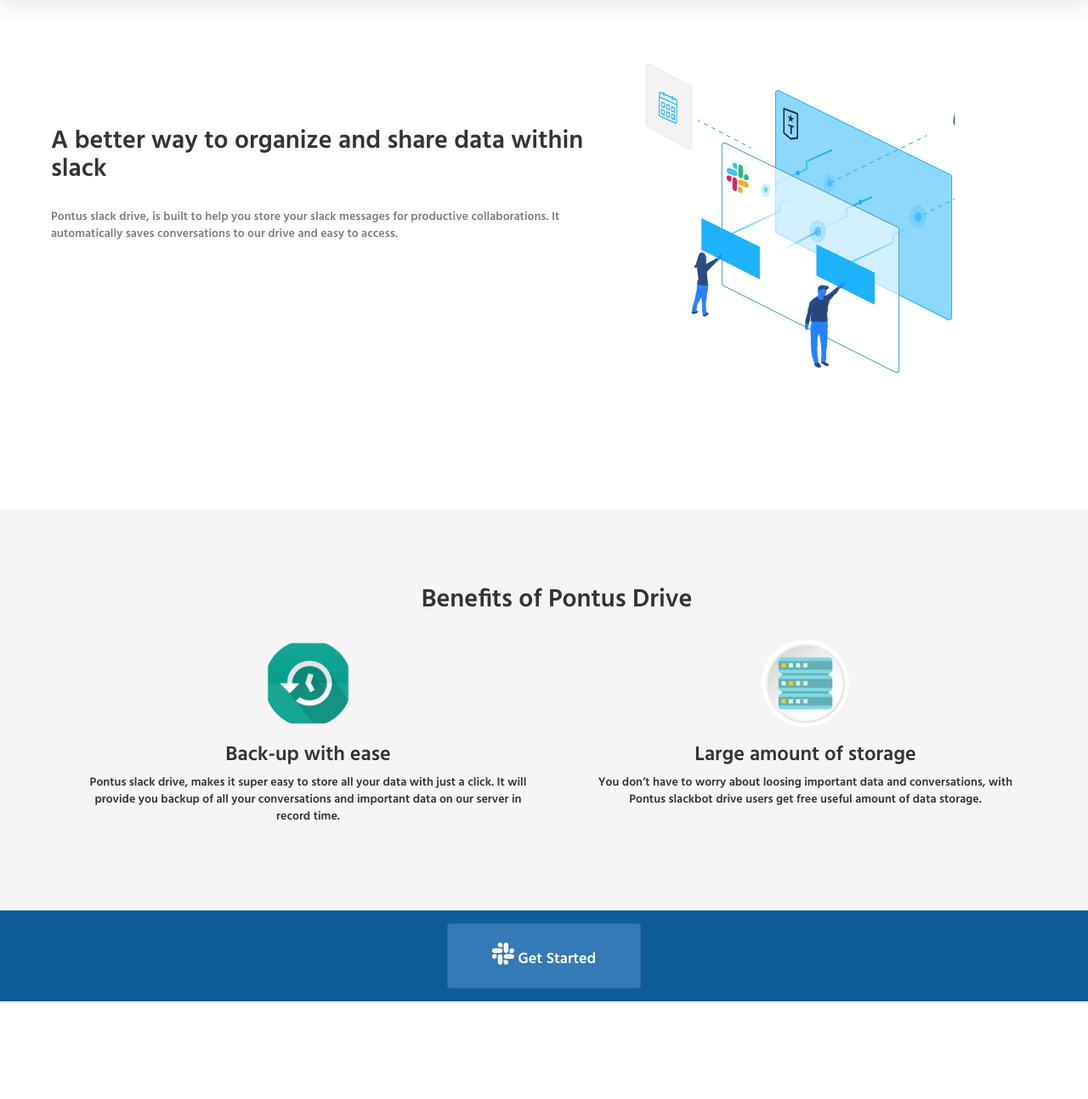
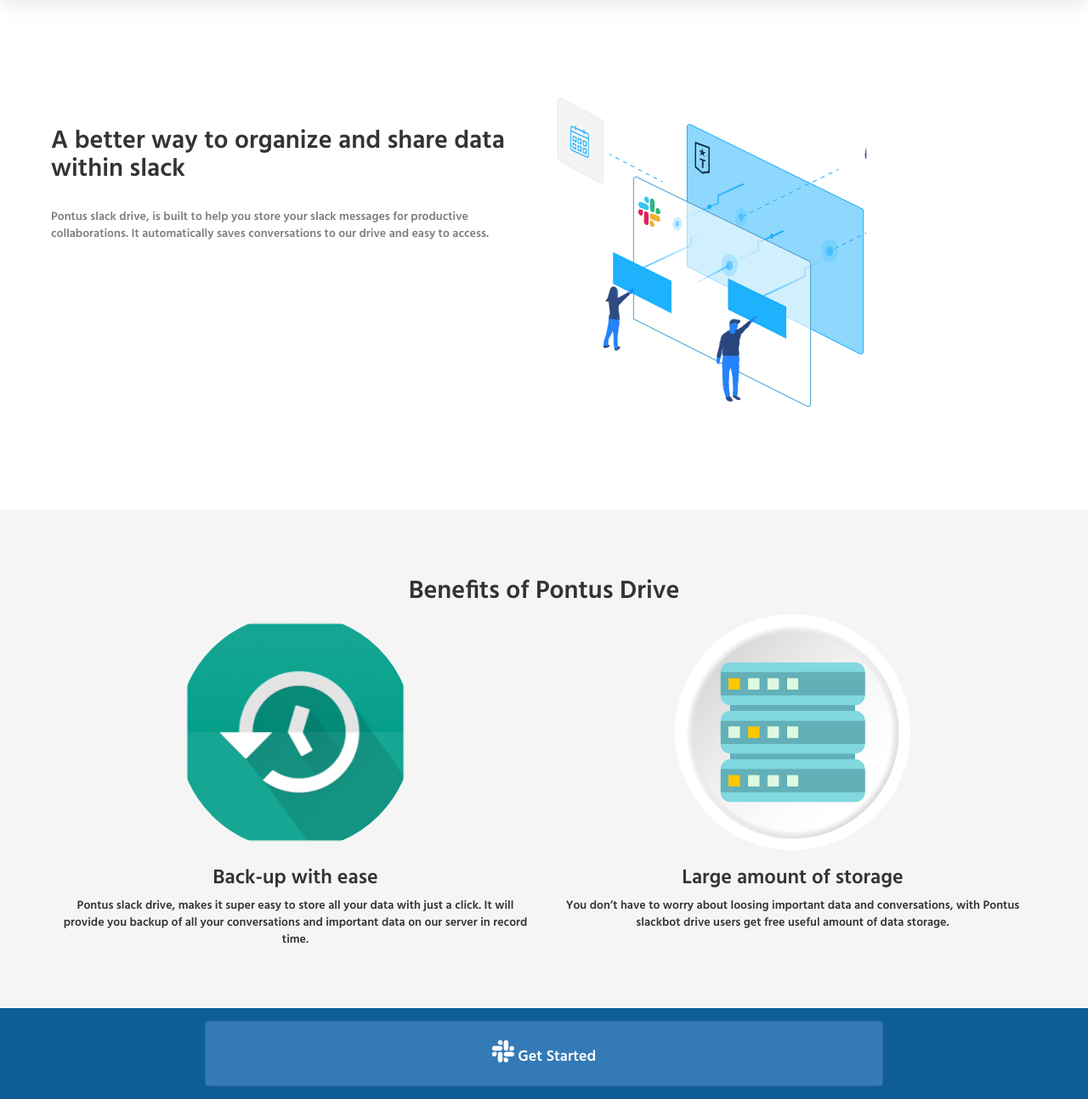
Before and after one commit to devtitaro/pontus-slackbot-drive, a PHP site: page / in a window 1280 px wide. Shown: the part 92-1386 px from the top of the page at 85% size. Before the commit the page ends 1271 px from the top, so only its background shows below. Run offline with PHP 8.4, Linux system fonts and the light colour scheme; some libraries are stand-ins or nearby versions.

Commit message:
Updating All UI interfaces

```diff
--- a/assets/style.css
+++ b/assets/style.css
@@ -250,3 +250,38 @@ body{
 
 
 }
+
+
+
+@media only screen and (max-width: 1500px) and (min-width: 700px) {
+
+    .hero2{
+        padding: 60px 10px;
+    }
+    .img-block{
+        padding: 40px 0;
+    }
+
+    .benefits-col{
+        padding: 0;
+    }
+
+    .benefit-img{
+        width: 50%;
+        border-radius: 50%;
+    }
+
+    [class*="col-"] {
+        width: 50%;
+    }
+
+
+
+    .hero-footer .btn-primary{
+        width: 70%  ;
+
+    }
+
+
+
+}
--- a/login.php
+++ b/login.php
@@ -12,10 +12,11 @@
     <div class="navbar ">
         <div class="container-fluid">
             <div class="navbar-header">
+
+                <a  class="navbar-brand">Pontus <span>Drive</span></a>
                 <button type="button"  class="navbar-toggle collapsed" data-toggle="collapse" data-target="#navbar" aria-expanded="false" aria-controls="navbar">
                     <h6>Menu</h6>
                 </button>
-                <a  class="navbar-brand">Pontus <span>Drive</span></a>
             </div>
 
 
--- a/register.php
+++ b/register.php
@@ -14,10 +14,11 @@
     <div class="navbar ">
         <div class="container-fluid">
             <div class="navbar-header">
+
+                <a  class="navbar-brand">Pontus <span>Drive</span></a>
                 <button type="button"  class="navbar-toggle collapsed" data-toggle="collapse" data-target="#navbar" aria-expanded="false" aria-controls="navbar">
                     <h6>Menu</h6>
                 </button>
-                <a  class="navbar-brand">Pontus <span>Drive</span></a>
             </div>
 
 
```
